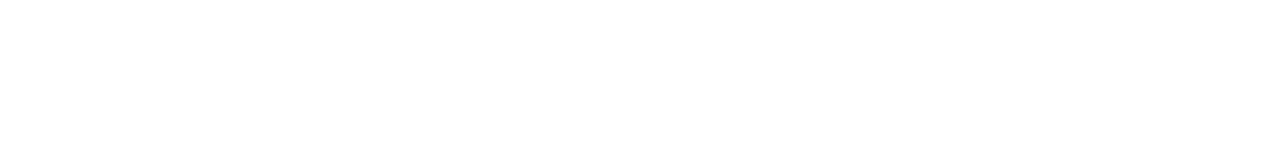
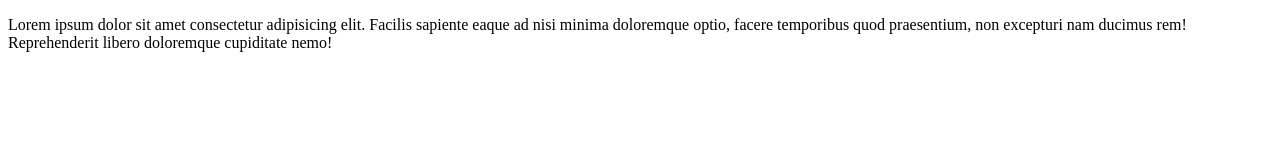
Before and after one commit to DmitriyRim/rsschool-cv, a plain HTML site: page index.html in a window 1280 px wide. Drawn offline with Linux system fonts and the light colour scheme.

Commit message:
fix: pattern index

```diff
--- a/index.html
+++ b/index.html
@@ -7,6 +7,6 @@
     <title>CV</title>
 </head>
 <body>
-
+    <p>Lorem ipsum dolor sit amet consectetur adipisicing elit. Facilis sapiente eaque ad nisi minima doloremque optio, facere temporibus quod praesentium, non excepturi nam ducimus rem! Reprehenderit libero doloremque cupiditate nemo!</p>
 </body>
 </html>
```
